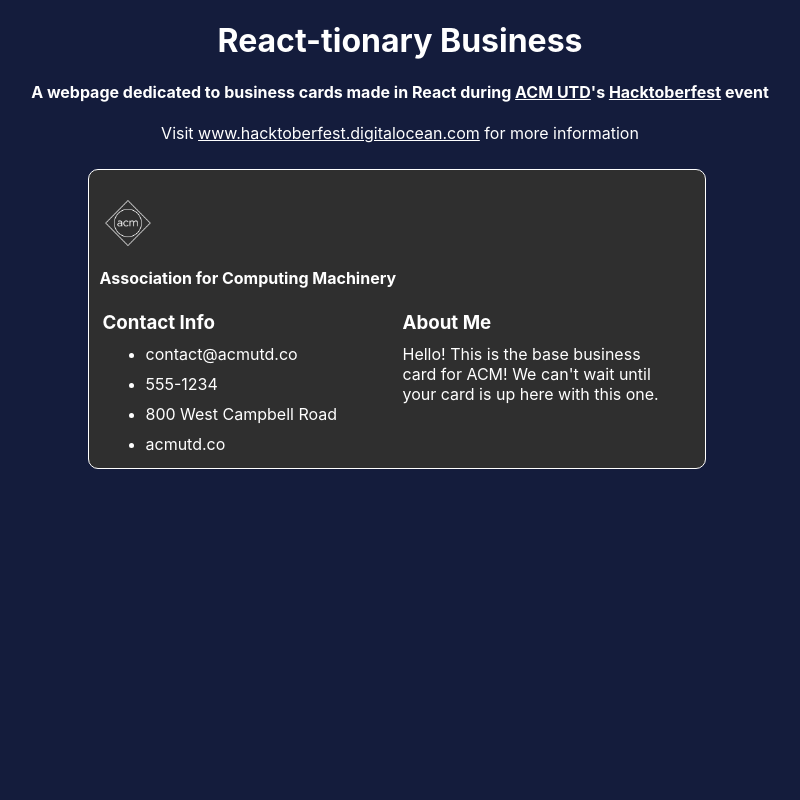
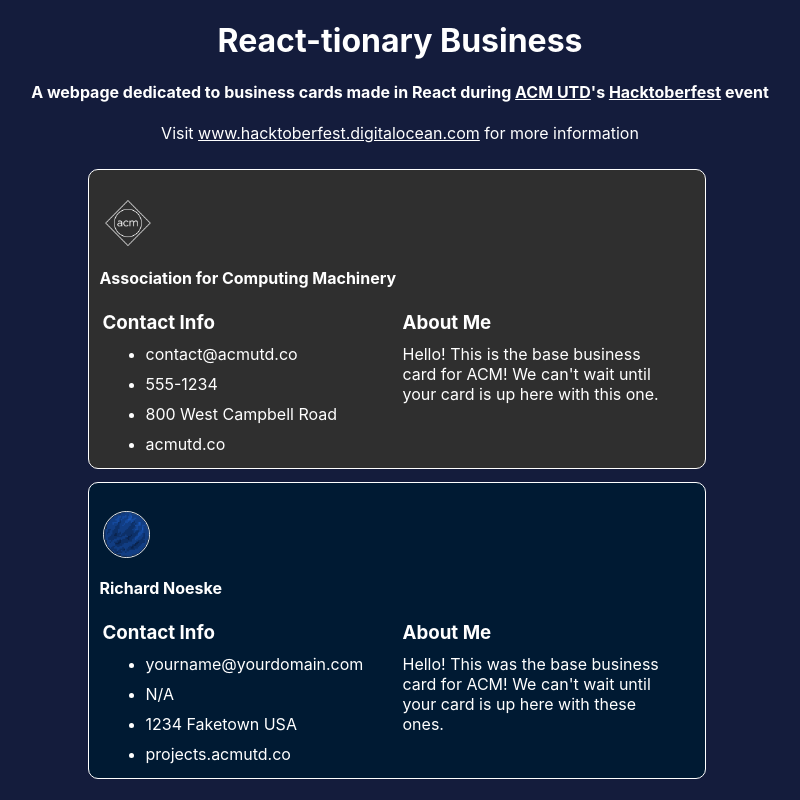
Before and after one commit to acmutd/htf-projects, a React (Create React App) app: page / in a window 1280 px wide. Shown: the whole page, without its empty margins (240-1040 px from the left). Built offline with nearby package versions, Linux system fonts and the light colour scheme.

Commit message:
Adding RichardN Card

```diff
--- a/src/App.js
+++ b/src/App.js
@@ -3,6 +3,7 @@
 
 // Make sure you add an import for your card!
 import ACMCard from './components/ACMCard';
+import RichardN from './components/RichardN';
 
 function App() {
   return (
@@ -17,7 +18,7 @@
       <div id="business-cards">
         {/*Notice how you can give named attributes to your component!*/}
         <ACMCard name="Association for Computing Machinery" email="contact@acmutd.co" phone="555-1234" address="800 West Campbell Road" website="acmutd.co"/>
-
+        <RichardN name="Richard Noeske" email="yourname@yourdomain.com" phone="N/A" address="1234 Faketown USA" website="projects.acmutd.co"/>
         {/*Add your component above this comment to put it into the app!*/}
       </div>
     </div>
--- /dev/null
+++ b/src/components/RichardN.css
@@ -0,0 +1,61 @@
+/*
+File containing styles for individual card components
+
+Use a copy of this file to style your business card
+*/
+
+#RichardN-card
+{
+  max-width: 600px;
+  max-height: 350px;
+
+  display: grid;
+  grid-template-columns: 50% 50%;
+
+  padding: 8px;
+
+  overflow-x: visible;
+
+  color: white;
+  background-color: #001a33;
+
+  border-style: solid;
+  border-radius: 10px;
+  border-width: 1px;
+}
+
+#RichardN-card h1
+{
+  grid-column: 1 / 3;
+  text-align: left;
+  font-size: medium;
+}
+
+#RichardN-card-contact-info
+{
+  grid-column: 1;
+}
+
+#RichardN-card-about-me
+{
+  grid-column: 2;
+
+  vertical-align: top;
+  border-radius: 20px;
+  height: 75%;
+}
+
+#RichardN-logo
+{
+  width: 45px;
+  height: 45px;
+
+  grid-column: 1 / 3;
+  text-align: center;
+
+  display: inline-block;
+
+  border-style: ridge;
+  border-radius: 45px;
+  border-width: 1px;
+}
--- /dev/null
+++ b/src/components/RichardN.js
@@ -0,0 +1,53 @@
+// It's important to import react before we begin so we can get access to the Component superclass
+import React, { Component } from 'react';
+
+// Make sure to update this import to the name of your CSS file!
+import "./RichardN.css";
+
+/*
+This is a general class that you can use as a template to create your card! Make sure you make a copy
+of the file before editing it
+
+Change the name "ACMCard" to some other valid identifier name. This way, your unique
+component won't interfere with the names of anyone else's card.
+*/
+class RichardN extends Component
+{
+    render()
+    {
+        /*
+        Here, we are returning some JavaScript XML (used in a similar manner to HTML) which
+        allows us to actually build our component.
+        */
+        return (
+        <div id="RichardN-card">
+            <span><img id="RichardN-logo" alt="RichardN Logo" src={"./images/Blue Planet.png"}/></span>
+            {/*Replace any 'this.props.attribute' with the name of the attributes you gave in the App.js file!*/}
+            <h1>{this.props.name}</h1>
+
+            {/*Create your card however you want!*/}
+            <div id="RichardN-card-contact-info">
+                <h3>Contact Info</h3>
+                <ul>
+                    <li>{this.props.email}</li>
+                    <li>{this.props.phone}</li>
+                    <li>{this.props.address}</li>
+                    <li>{this.props.website}</li>
+                </ul>
+            </div>
+
+            <div id="RichardN-card-about-me">
+                <h3>About Me</h3>
+                <p>
+                    Hello! This was the base business card for ACM! We can't wait until your card is up
+                    here with these ones.
+                </p>
+            </div>
+        </div>
+        )
+
+    }
+}
+
+// Make sure to update this export with the name of the above class
+export default RichardN;
```
Also changed, not shown: public/images/Blue Planet.png (added).
